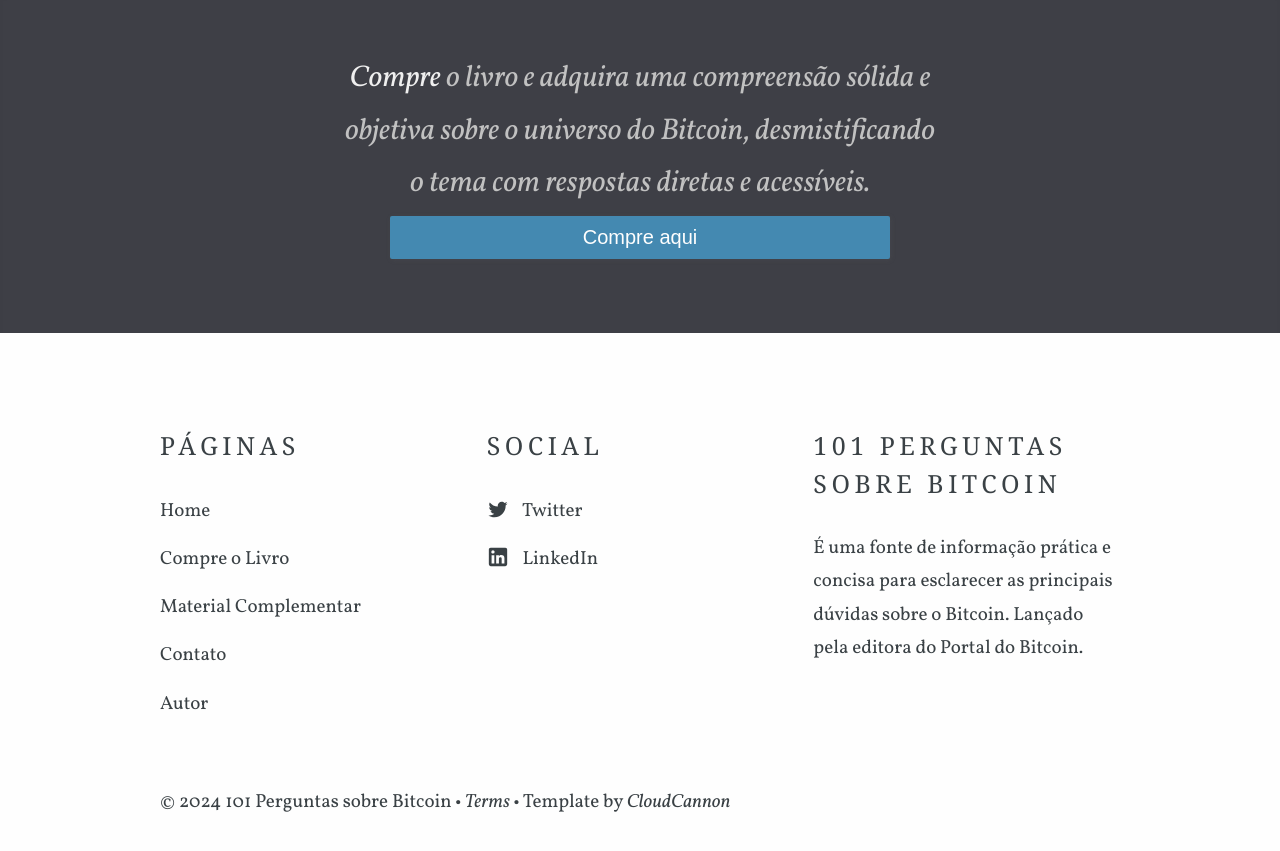
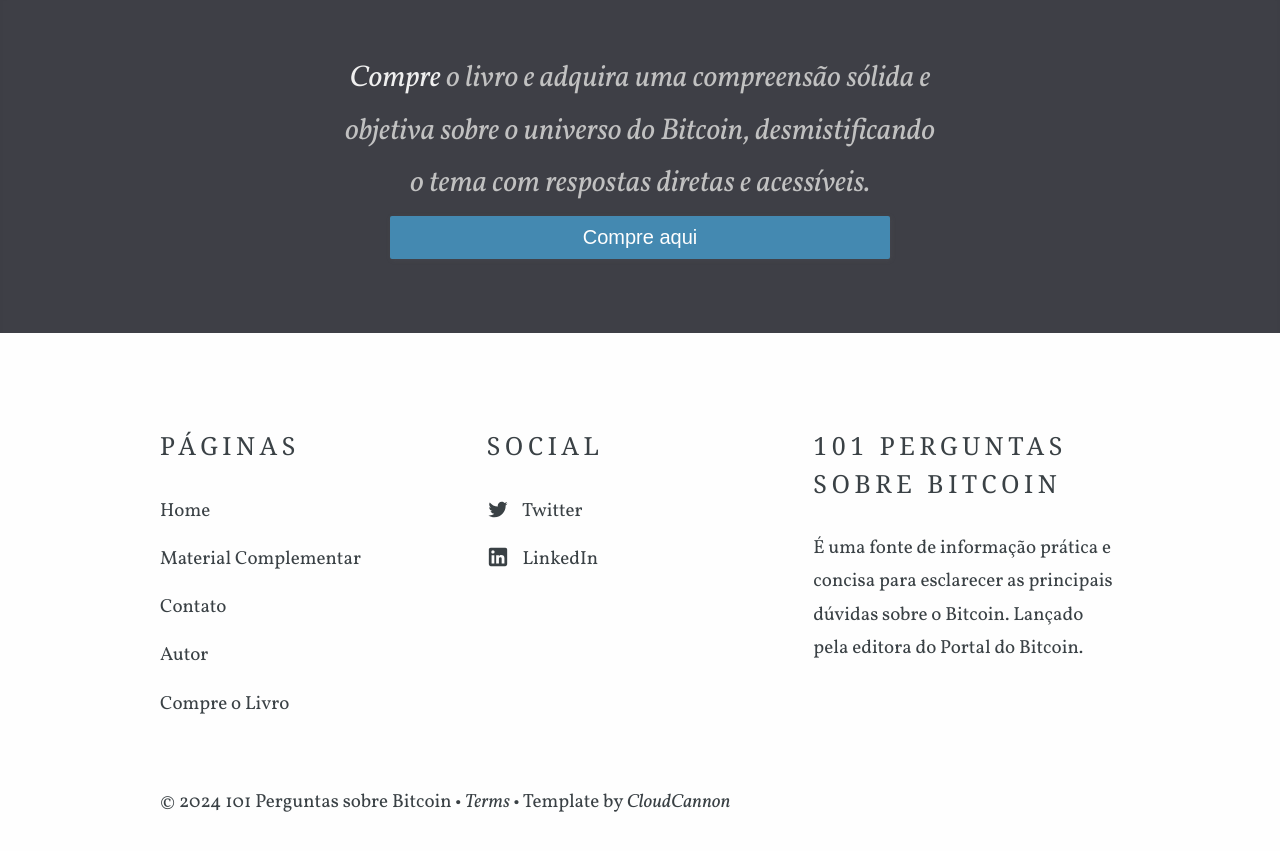
Before and after one commit to brenorb/bitcoin101, a Jekyll site: the page built from index.html, in a window 1280 px wide and 900 px high, scrolled down 2359 px. Shown: the top 851 px of the window. Built offline with Jekyll 4.4.1, drawn with Linux system fonts in a browser that asks for light colours; some web fonts are replaced; part of the change alters nothing that is shown.

```diff
--- a/_data/footer.yml
+++ b/_data/footer.yml
@@ -2,8 +2,6 @@
   links:
     - name: Home
       link: /
-    - name: Compre o Livro
-      link: https://bit.ly/101BTC
     # - name: Services
     #   link: /services/
     - name: Material Complementar
@@ -12,6 +10,8 @@
       link: /contact/
     - name: Autor
       link: https://brenorb.github.io/
+    - name: Compre o Livro
+      link: https://bit.ly/101BTC
 - title: Social
   links:
     # - name: Facebook
```
